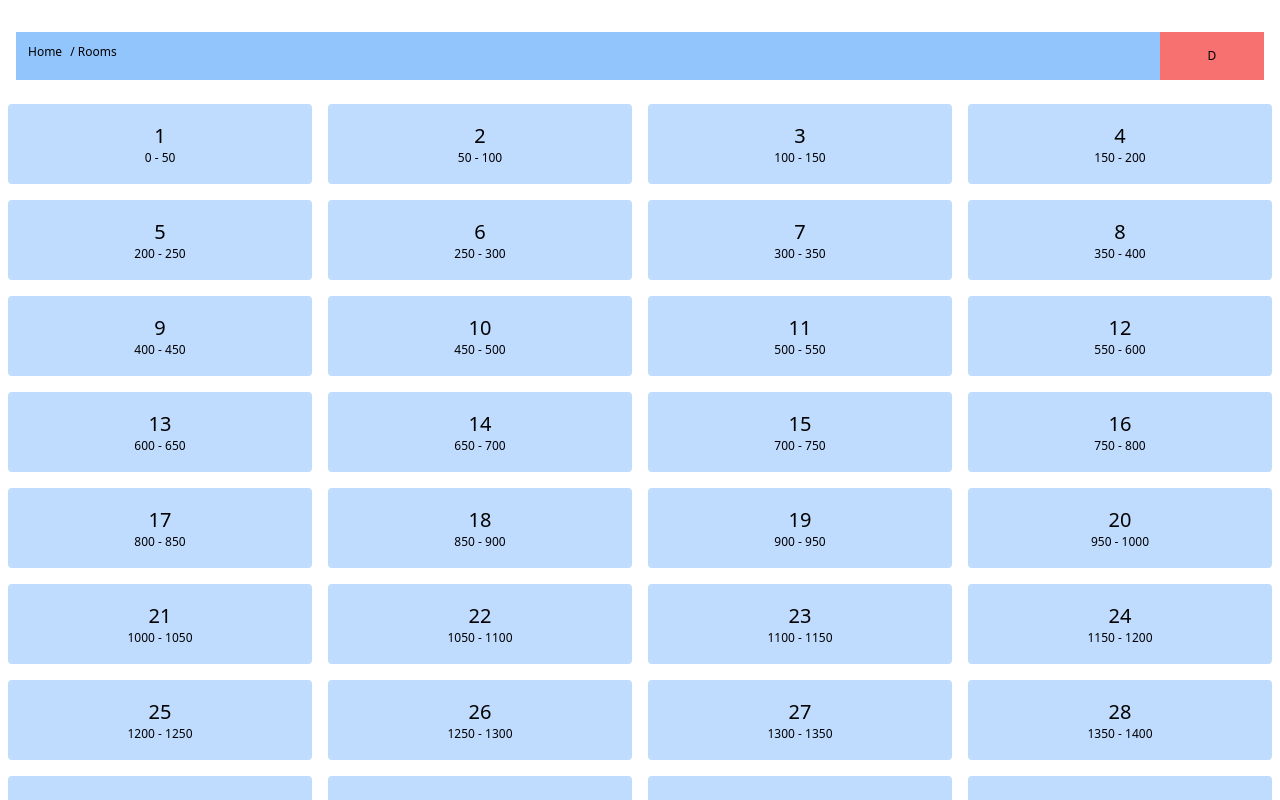
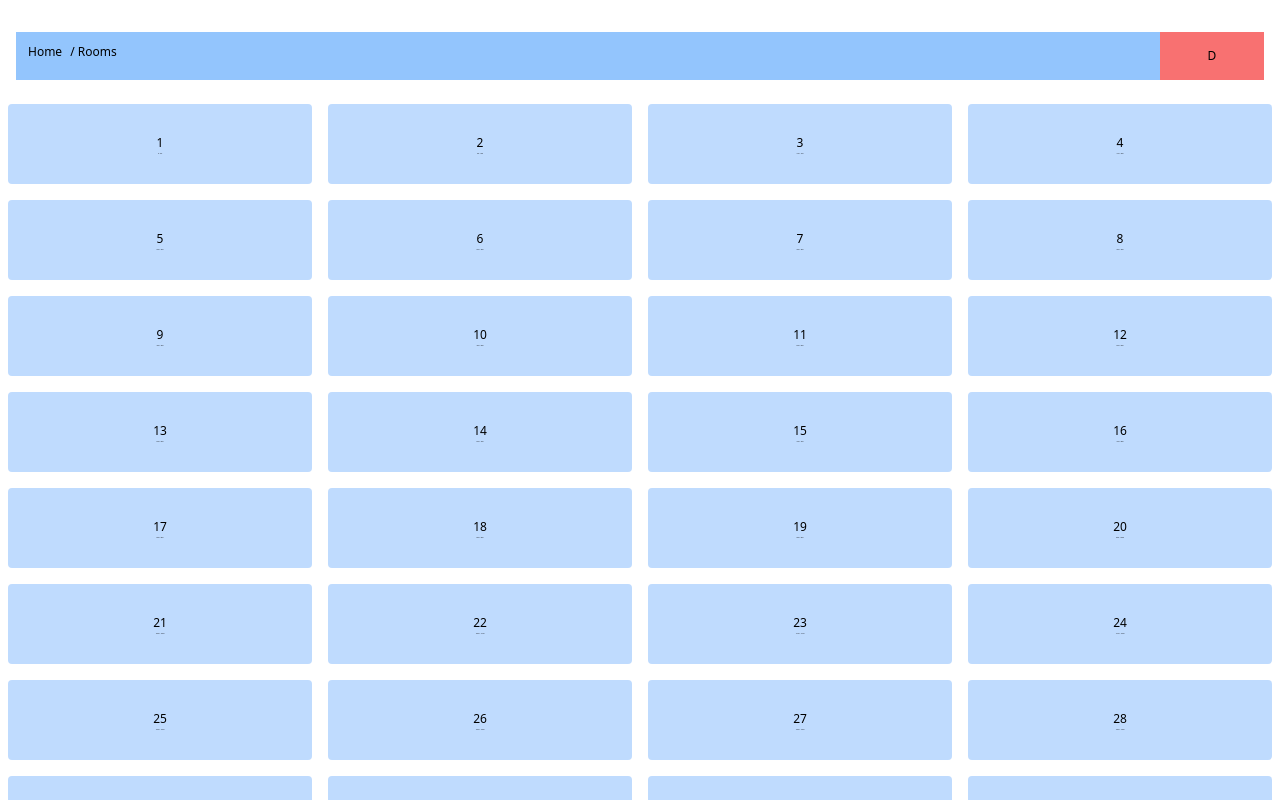
Before and after one commit to SherlockBhone999/koreanPractice, a React (Vite) app: page /rooms in a window 1280 px wide. Built offline with nearby package versions, Linux system fonts and the light colour scheme.

Commit message:
rooms text size update

```diff
--- a/src/app/components/Rooms.jsx
+++ b/src/app/components/Rooms.jsx
@@ -15,8 +15,8 @@ const LastRoomDoor = ({lastRoomNum}) => {
     }} class="w-full h-[10vh] bg-blue-200 rounded m-2 flex justify-center items-center"
     >
       <div>
-        <p class="text-xl">{lastRoomNum+1}</p>
-        <p class="text-xs">{lastRoomNum*50} - {allItems.length}</p>
+        <p class="text-[0.75rem]">{lastRoomNum+1}</p>
+        <p class="text-[0.1rem]">{lastRoomNum*50} - {allItems.length}</p>
       </div>
     </button>
   </div>
@@ -32,8 +32,8 @@ const OneRoomDoor = ({num}) => {
     }} class="w-full h-[10vh] bg-blue-200 rounded m-2 flex justify-center items-center"
     >
       <div>
-        <p class="text-xl">{num}</p>
-        <p class="text-xs">{(num-1)*50} - {num*50}</p>
+        <p class="text-[0.75rem]">{num}</p>
+        <p class="text-[0.1rem]">{(num-1)*50} - {num*50}</p>
       </div>
     </button>
   </div>
```
